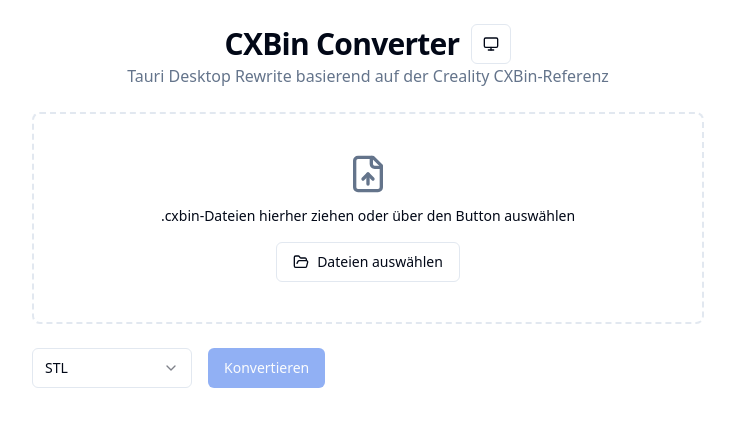
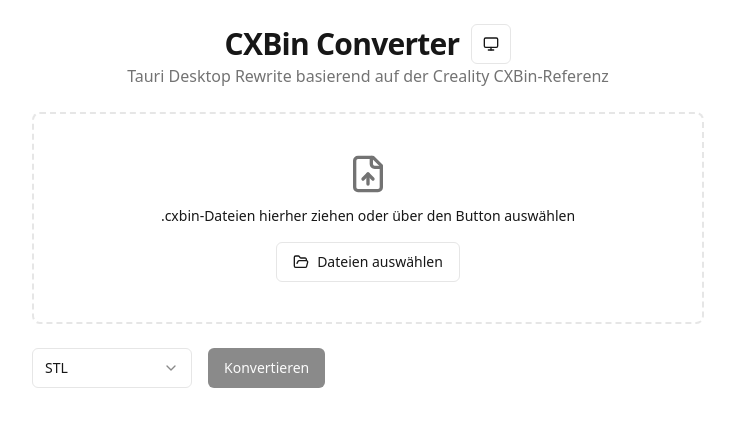
Before and after one commit to HellBz/CXBin-Converter, a React (Vite) app: page / in a window 1280 px wide. Shown: the top 426 px of the page, without its empty margins (272-1007 px from the left). Built offline with nearby package versions, Linux system fonts and the light colour scheme.

Commit message:
design: Farbpalette auf schwarz-grau-weiß umgestellt

```diff
--- a/src/index.css
+++ b/src/index.css
@@ -5,47 +5,47 @@
 @layer base {
   :root {
     --background: 0 0% 100%;
-    --foreground: 222.2 84% 4.9%;
+    --foreground: 0 0% 9%;
     --card: 0 0% 100%;
-    --card-foreground: 222.2 84% 4.9%;
+    --card-foreground: 0 0% 9%;
     --popover: 0 0% 100%;
-    --popover-foreground: 222.2 84% 4.9%;
-    --primary: 221.2 83.2% 53.3%;
-    --primary-foreground: 210 40% 98%;
-    --secondary: 210 40% 96.1%;
-    --secondary-foreground: 222.2 47.4% 11.2%;
-    --muted: 210 40% 96.1%;
-    --muted-foreground: 215.4 16.3% 46.9%;
-    --accent: 210 40% 96.1%;
-    --accent-foreground: 222.2 47.4% 11.2%;
+    --popover-foreground: 0 0% 9%;
+    --primary: 0 0% 9%;
+    --primary-foreground: 0 0% 98%;
+    --secondary: 0 0% 96%;
+    --secondary-foreground: 0 0% 9%;
+    --muted: 0 0% 96%;
+    --muted-foreground: 0 0% 45%;
+    --accent: 0 0% 96%;
+    --accent-foreground: 0 0% 9%;
     --destructive: 0 84.2% 60.2%;
-    --destructive-foreground: 210 40% 98%;
-    --border: 214.3 31.8% 91.4%;
-    --input: 214.3 31.8% 91.4%;
-    --ring: 221.2 83.2% 53.3%;
+    --destructive-foreground: 0 0% 98%;
+    --border: 0 0% 90%;
+    --input: 0 0% 90%;
+    --ring: 0 0% 9%;
     --radius: 0.5rem;
   }
 
   .dark {
-    --background: 222.2 84% 4.9%;
-    --foreground: 210 40% 98%;
-    --card: 222.2 84% 4.9%;
-    --card-foreground: 210 40% 98%;
-    --popover: 222.2 84% 4.9%;
-    --popover-foreground: 210 40% 98%;
-    --primary: 217.2 91.2% 59.8%;
-    --primary-foreground: 222.2 47.4% 11.2%;
-    --secondary: 217.2 32.6% 17.5%;
-    --secondary-foreground: 210 40% 98%;
-    --muted: 217.2 32.6% 17.5%;
-    --muted-foreground: 215 20.2% 65.1%;
-    --accent: 217.2 32.6% 17.5%;
-    --accent-foreground: 210 40% 98%;
+    --background: 0 0% 9%;
+    --foreground: 0 0% 98%;
+    --card: 0 0% 9%;
+    --card-foreground: 0 0% 98%;
+    --popover: 0 0% 9%;
+    --popover-foreground: 0 0% 98%;
+    --primary: 0 0% 98%;
+    --primary-foreground: 0 0% 9%;
+    --secondary: 0 0% 17.5%;
+    --secondary-foreground: 0 0% 98%;
+    --muted: 0 0% 17.5%;
+    --muted-foreground: 0 0% 65%;
+    --accent: 0 0% 17.5%;
+    --accent-foreground: 0 0% 98%;
     --destructive: 0 62.8% 30.6%;
-    --destructive-foreground: 210 40% 98%;
-    --border: 217.2 32.6% 17.5%;
-    --input: 217.2 32.6% 17.5%;
-    --ring: 224.3 76.3% 48%;
+    --destructive-foreground: 0 0% 98%;
+    --border: 0 0% 17.5%;
+    --input: 0 0% 17.5%;
+    --ring: 0 0% 83.1%;
   }
 }
 
```
